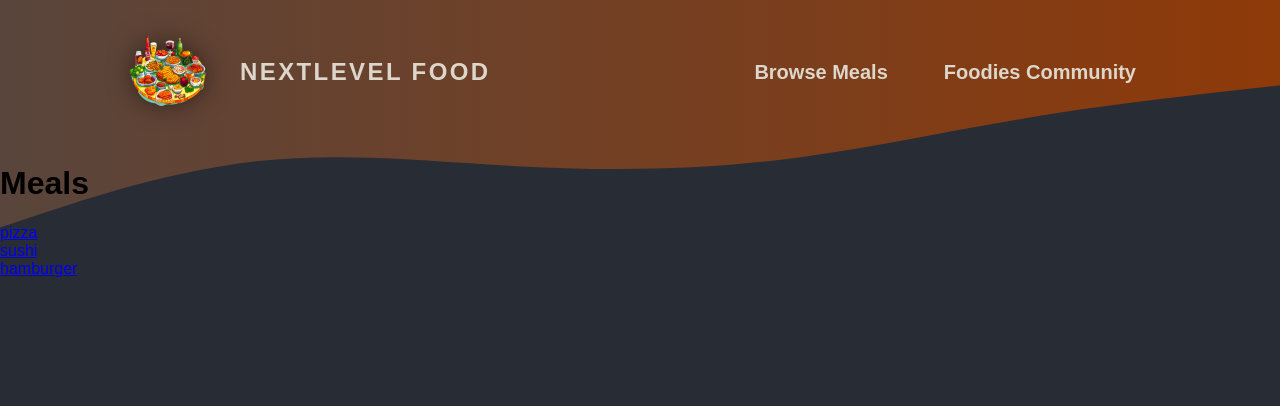
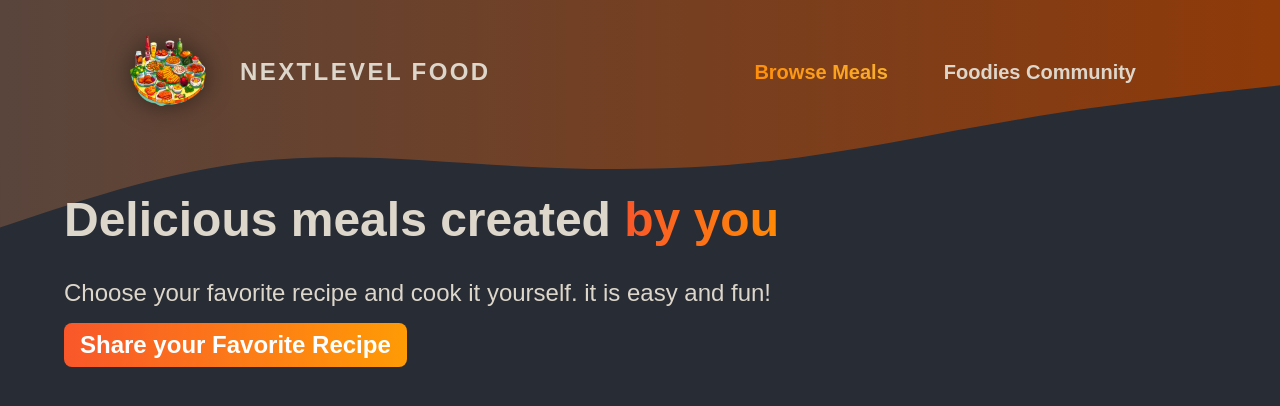
Before and after one commit to hosein-tehrani/foodies-nextJS-project, a Next.js app: page /meals in a window 1280 px wide. Shown: the top 406 px of the page. Built offline with nearby package versions, Linux system fonts and the light colour scheme.

Commit message:
meals page added

```diff
--- a/app/meals/page.jsx
+++ b/app/meals/page.jsx
@@ -1,20 +1,27 @@
+import MealsGrid from "@/components/meals/MealsGrid";
+import styles from "./page.module.css";
 import Link from "next/link";
 export const metadata = {
   title: "meals page",
 };
 export default function Meals() {
   return (
-    <div>
-      <h1>Meals</h1>
-      <div>
-        <Link href="/meals/pizza">pizza</Link>
-      </div>
-      <div>
-        <Link href="/meals/sushi">sushi</Link>
-      </div>
-      <div>
-        <Link href="/meals/hamburger">hamburger</Link>
-      </div>
-    </div>
+    <>
+      <header className={styles.header}>
+        <h1>
+          Delicious meals created{" "}
+          <span className={styles.highlight}>by you</span>
+        </h1>
+        <p>
+          Choose your favorite recipe and cook it yourself. it is easy and fun!
+        </p>
+        <p className={styles.cta}>
+          <Link href={"/meals/share"}>Share your Favorite Recipe</Link>
+        </p>
+      </header>
+      <main className={styles.main}>
+        <MealsGrid meals={[]} />
+      </main>
+    </>
   );
 }
--- /dev/null
+++ b/app/meals/page.module.css
@@ -0,0 +1,51 @@
+.header {
+  gap: 3rem;
+  margin: 3rem auto 5rem auto;
+  width: 90%;
+  max-width: 75rem;
+  color: #ddd6cb;
+  font-size: 1.5rem;
+}
+
+.header h1 {
+  font-family: "Montserrat", sans-serif;
+}
+
+.highlight {
+  background: linear-gradient(90deg, #f9572a, #ff8a05);
+  background-clip: text;
+  -webkit-background-clip: text;
+  -webkit-text-fill-color: transparent;
+}
+
+.header p {
+  margin: 0;
+}
+
+.cta a {
+  display: inline-block;
+  margin-top: 1rem;
+  padding: 0.5rem 1rem;
+  border-radius: 0.5rem;
+  background: linear-gradient(90deg, #f9572a, #ff9b05);
+  color: #ffffff;
+  font-weight: bold;
+  text-decoration: none;
+}
+
+.loading {
+  text-align: center;
+  animation: loading 1.2s ease-in-out infinite;
+}
+
+@keyframes loading {
+  0% {
+    color: #e9e9e9;
+  }
+  50% {
+    color: #b89b84;
+  }
+  100% {
+    color: #e9e9e9;
+  }
+}
--- a/components/layout/Header.jsx
+++ b/components/layout/Header.jsx
@@ -1,8 +1,10 @@
+
 import Link from "next/link";
 import Image from "next/image";
 
 import styles from "./Header.module.css";
 import logo from "@/assets/logo.png";
+import NavLink from "./NavLink";
 
 export default function Header() {
   return (
@@ -14,10 +16,10 @@
       <nav className={styles.nav}>
         <ul>
           <li>
-            <Link href="/meals">Browse Meals</Link>
+            <NavLink href="/meals">Browse Meals</NavLink>
           </li>
           <li>
-            <Link href="/community">Foodies Community</Link>
+            <NavLink href="/community">Foodies Community</NavLink>
           </li>
         </ul>
       </nav>
--- a/components/layout/Header.module.css
+++ b/components/layout/Header.module.css
@@ -38,13 +38,6 @@
   text-shadow: 0 0 18px rgba(248, 190, 42, 0.8);
 }
 
-.active {
-  background: linear-gradient(90deg, #ff8a05, #f9b331);
-  background-clip: text;
-  -webkit-background-clip: text;
-  -webkit-text-fill-color: transparent;
-}
-
 .logo {
   display: flex;
   align-items: center;
--- /dev/null
+++ b/components/layout/NavLink.jsx
@@ -0,0 +1,14 @@
+"use client";
+import Link from "next/link";
+import { usePathname } from "next/navigation";
+
+import styles from "./NavLink.module.css";
+
+export default function NavLink({ href, children }) {
+  const path = usePathname();
+  return (
+    <Link href={href} className={path.startsWith(href) ? styles.active : null}>
+      {children}
+    </Link>
+  );
+}
--- /dev/null
+++ b/components/layout/NavLink.module.css
@@ -0,0 +1,6 @@
+.active {
+  background: linear-gradient(90deg, #ff8a05, #f9b331);
+  background-clip: text;
+  -webkit-background-clip: text;
+  -webkit-text-fill-color: transparent;
+}
--- /dev/null
+++ b/components/meals/MealItem.jsx
@@ -0,0 +1,26 @@
+import Link from "next/link";
+import Image from "next/image";
+
+import classes from "./MealItem.module.css";
+
+export default function MealItem({ title, slug, image, summary, creator }) {
+  return (
+    <article className={classes.meal}>
+      <header>
+        <div className={classes.image}>
+          <Image src={image} alt={title} fill />
+        </div>
+        <div className={classes.headerText}>
+          <h2>{title}</h2>
+          <p>by {creator}</p>
+        </div>
+      </header>
+      <div className={classes.content}>
+        <p className={classes.summary}>{summary}</p>
+        <div className={classes.actions}>
+          <Link href={`/meals/${slug}`}>View Details</Link>
+        </div>
+      </div>
+    </article>
+  );
+}
--- /dev/null
+++ b/components/meals/MealItem.module.css
@@ -0,0 +1,75 @@
+.meal {
+  display: flex;
+  flex-direction: column;
+  justify-content: space-between;
+  height: 100%;
+  border-radius: 4px;
+  box-shadow: 0 0 12px rgba(0, 0, 0, 0.3);
+  overflow: hidden;
+  transition: all 0.3s ease-in-out;
+  color: #ddd6cb;
+  background: linear-gradient(90deg, #2c1e19, #25200f);
+}
+
+.headerText {
+  padding: 0.5rem 1rem 0 1rem;
+}
+
+.headerText h2 {
+  margin: 0;
+  font-size: 1.5rem;
+  font-family: "Montserrat", sans-serif;
+}
+
+.headerText p {
+  font-size: 0.75rem;
+  color: #cfa69b;
+  font-style: italic;
+}
+
+.meal h2,
+.meal p {
+  margin: 0;
+}
+
+.image {
+  position: relative;
+  height: 15rem;
+}
+
+.meal img {
+  object-fit: cover;
+}
+
+.content {
+  display: flex;
+  flex-direction: column;
+  justify-content: space-between;
+  height: 100%;
+}
+
+.summary {
+  padding: 1rem 1rem 0 1rem;
+}
+
+.actions {
+  padding: 1rem;
+  text-align: right;
+}
+
+.actions a {
+  display: inline-block;
+  margin-top: 1rem;
+  padding: 0.5rem 1rem;
+  border-radius: 0.5rem;
+  background: linear-gradient(90deg, #f9572a, #ff9b05);
+  color: #ffffff;
+  font-weight: bold;
+  text-decoration: none;
+}
+
+.actions a:hover,
+.actions a:active {
+  background: linear-gradient(90deg, #fd4715, #f9b241);
+  box-shadow: 0 0 12px rgba(242, 100, 18, 0.8);
+}
--- /dev/null
+++ b/components/meals/MealsGrid.jsx
@@ -0,0 +1,14 @@
+import MealItem from "./MealItem";
+import styles from "./MealsGrid.module.css";
+
+export default function MealsGrid({ meals }) {
+  return (
+    <ul className={styles.meals}>
+      {meals.map((meal) => {
+        <li key={meal.id}>
+          <MealItem {...meal} />;
+        </li>;
+      })}
+    </ul>
+  );
+}
--- /dev/null
+++ b/components/meals/MealsGrid.module.css
@@ -0,0 +1,10 @@
+.meals {
+  width: 90%;
+  max-width: 90rem;
+  display: grid;
+  grid-template-columns: repeat(auto-fill, minmax(20rem, 1fr));
+  grid-gap: 5rem;
+  margin: 2rem auto;
+  list-style: none;
+  padding: 0;
+}
```
